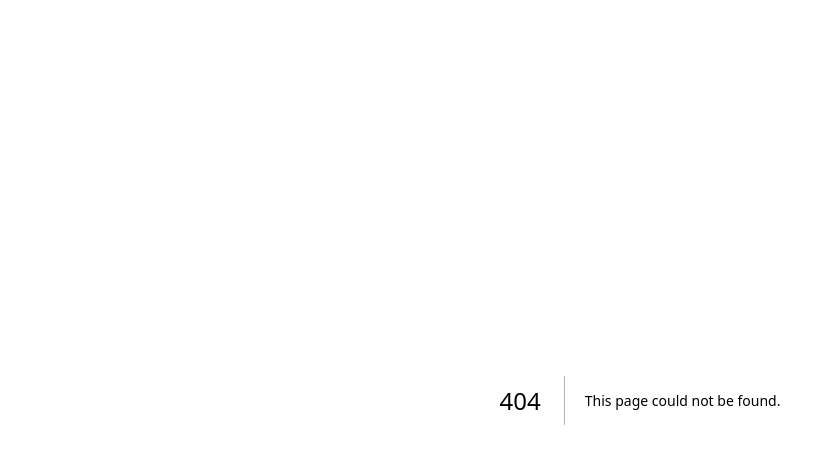
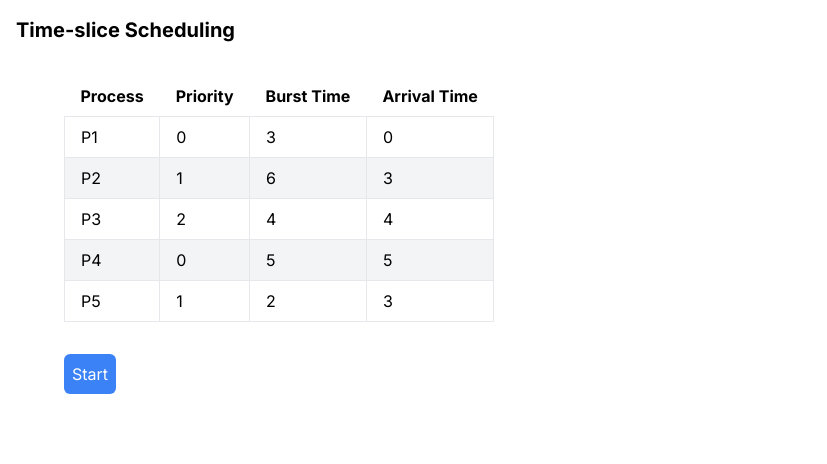
Before and after one commit to Noebody/multilevel_queue, a Next.js app in the folder cpu/: page /timeslice in a window 1280 px wide. Before the commit this address had no page. Shown: the top 464 px of the page, without its empty margins (0-827 px from the left). Built offline with nearby package versions, Linux system fonts and the light colour scheme.

Commit message:
Finalized code

```diff
--- a/cpu/src/app/page.js
+++ b/cpu/src/app/page.js
@@ -1,9 +1,11 @@
 "use client";
 
+import Link from "next/link";
 import { useState, useEffect } from "react";
 
 export default function Home() {
   const [queue, setQueue] = useState([]);
+  const [messages, setMessages] = useState([]);
 
   function createProcess(PID, priority, cpuTime, ioTime) {
     return {
@@ -14,45 +16,43 @@ export default function Home() {
     };
   }
 
-  console.log(queue);
-
   // Function to execute a process for one time unit
-  function executeProcess(process) {
+  async function executeProcess(process) {
     // Print the process being executed
-    console.log(`Executing process ${process.pid}`);
-
-    // Decrement the CPU time
-    setQueue((prev) => {
-      return prev.map((item) => {
-        if (item.pid == process.pid) {
-          return {
-            ...item,
-            cpuTime: item.cpuTime - 1,
-          };
-        }
-        return item;
-      });
+    setMessages((prev) => {
+      return [
+        ...prev,
+        `Executing process ${process.pid} with CPU time ${process.cpuTime}`,
+      ];
     });
 
-    // If CPU time is zero, remove the process from the queue
-    if (process.cpuTime == 0) {
-      console.log(`Process ${process.pid} completed`);
-    }
+    await new Promise((resolve) => {
+      let i = 0;
+      const interval = setInterval(() => {
+        setMessages((prev) => {
+          return [...prev, `${process.cpuTime - i}`];
+        });
+        i++;
+
+        if (i >= process.cpuTime) {
+          setMessages((prev) => {
+            return [...prev, `Process ${process.pid} completed`];
+          });
+
+          clearInterval(interval);
+          resolve();
+        }
+      }, 1000);
+    });
+    setQueue((prev) => {
+      return prev.filter((p) => p.pid !== process.pid);
+    });
   }
 
-  function processQueue() {
-    // If queue is empty, return
-    // if (queue.length == 0) {
-    //   console.log("No more processes to execute");
-    //   return;
-    // }
-
-    // Execute the process at the front of the process
-    queue.forEach((process) => {
-      executeProcess(process);
-    });
-
-    // Execute the next process in the process
+  async function processQueue(queue) {
+    for (const process of queue) {
+      await executeProcess(process);
+    }
   }
 
   useEffect(() => {
@@ -67,101 +67,74 @@ export default function Home() {
     );
   }, []);
 
-  useEffect(() => {
-    processQueue();
-  }, [queue.length]);
-
   return (
     <main className="">
-      <h1>Process Scheduling with Multiple Queues</h1>
+      <h1 className="text-xl font-bold p-4">
+        Fixed Priority Pre-emptive Scheduling
+      </h1>
       <div>
-        <table class="table-auto">
+        <table class="table-auto mx-16 my-4">
           <thead>
             <tr>
               <th class="px-4 py-2">Process</th>
+              <th class="px-4 py-2">Priority</th>
+              <th class="px-4 py-2">Burst Time</th>
               <th class="px-4 py-2">Arrival Time</th>
-              <th class="px-4 py-2">Burst Time</th>
-              <th class="px-4 py-2">Priority</th>
             </tr>
           </thead>
           <tbody>
             <tr>
               <td class="border px-4 py-2">P1</td>
               <td class="border px-4 py-2">0</td>
-              <td class="border px-4 py-2">8</td>
-              <td class="border px-4 py-2">2</td>
+              <td class="border px-4 py-2">3</td>
+              <td class="border px-4 py-2">0</td>
             </tr>
             <tr class="bg-gray-100">
               <td class="border px-4 py-2">P2</td>
               <td class="border px-4 py-2">1</td>
-              <td class="border px-4 py-2">4</td>
-              <td class="border px-4 py-2">1</td>
+              <td class="border px-4 py-2">6</td>
+              <td class="border px-4 py-2">3</td>
             </tr>
             <tr>
               <td class="border px-4 py-2">P3</td>
               <td class="border px-4 py-2">2</td>
-              <td class="border px-4 py-2">9</td>
-              <td class="border px-4 py-2">3</td>
+              <td class="border px-4 py-2">4</td>
+              <td class="border px-4 py-2">4</td>
             </tr>
             <tr class="bg-gray-100">
               <td class="border px-4 py-2">P4</td>
-              <td class="border px-4 py-2">3</td>
+              <td class="border px-4 py-2">0</td>
               <td class="border px-4 py-2">5</td>
-              <td class="border px-4 py-2">2</td>
+              <td class="border px-4 py-2">5</td>
             </tr>
             <tr>
               <td class="border px-4 py-2">P5</td>
-              <td class="border px-4 py-2">4</td>
-              <td class="border px-4 py-2">2</td>
-              <td class="border px-4 py-2">3</td>
-            </tr>
-          </tbody>
-        </table>
-
-        <table class="table-auto">
-          <thead>
-            <tr>
-              <th class="px-4 py-2">Process</th>
-              <th class="px-4 py-2">Arrival Time</th>
-              <th class="px-4 py-2">Burst Time</th>
-              <th class="px-4 py-2">Priority</th>
-            </tr>
-          </thead>
-          <tbody>
-            <tr>
-              <td class="border px-4 py-2">P1</td>
-              <td class="border px-4 py-2">0</td>
-              <td class="border px-4 py-2">8</td>
-              <td class="border px-4 py-2">2</td>
-            </tr>
-            <tr class="bg-gray-100">
-              <td class="border px-4 py-2">P2</td>
               <td class="border px-4 py-2">1</td>
-              <td class="border px-4 py-2">4</td>
-              <td class="border px-4 py-2">1</td>
-            </tr>
-            <tr>
-              <td class="border px-4 py-2">P3</td>
-              <td class="border px-4 py-2">2</td>
-              <td class="border px-4 py-2">9</td>
-              <td class="border px-4 py-2">3</td>
-            </tr>
-            <tr class="bg-gray-100">
-              <td class="border px-4 py-2">P4</td>
-              <td class="border px-4 py-2">3</td>
-              <td class="border px-4 py-2">5</td>
-              <td class="border px-4 py-2">2</td>
-            </tr>
-            <tr>
-              <td class="border px-4 py-2">P5</td>
-              <td class="border px-4 py-2">4</td>
               <td class="border px-4 py-2">2</td>
               <td class="border px-4 py-2">3</td>
             </tr>
           </tbody>
         </table>
       </div>
-      <div>{}</div>
+      <div>
+        <button
+          className="p-2 bg-blue-500 rounded-md text-white mt-4 mx-16 my-4"
+          onClick={() => {
+            processQueue(queue);
+          }}
+        >
+          Start
+        </button>
+        <span className="p-2 bg-blue-500 rounded-md text-white mt-4 mx-16 my-4">
+          <Link href={"/timeslice"}>Next</Link>
+        </span>
+
+        <div className="py-2 mx-16 my-4">
+          {messages.map((message) => (
+            <p>{message}</p>
+          ))}
+        </div>
+      </div>
     </main>
   );
 }
--- /dev/null
+++ b/cpu/src/app/timeslice/page.js
@@ -0,0 +1,260 @@
+"use client";
+
+import { useState, useEffect } from "react";
+
+const page = () => {
+  //--------------------//
+  // Time Slicing Scheduling //
+  //create three queues with different priorities (high, mid, low)
+  const [messages, setMessages] = useState([]);
+  const [seconds, setSeconds] = useState(0);
+  const [intervalId, setIntervalId] = useState(null);
+
+  const [queue, setQueue] = useState({
+    highPrioQueue: [],
+    midPrioQueue: [],
+    lowPrioQueue: [],
+  });
+
+  //   console.log(queue);
+
+  function createProcess(PID, priority, cpuTime, ioTime) {
+    return {
+      pid: PID,
+      priority: priority,
+      cpuTime: cpuTime,
+      ioTime: ioTime,
+      done: false,
+    };
+  }
+
+  useEffect(() => {
+    const array = [
+      createProcess(1, 0, 3, 0),
+      createProcess(2, 1, 6, 3),
+      createProcess(3, 2, 4, 4),
+      createProcess(4, 0, 5, 5),
+      createProcess(5, 1, 2, 7),
+    ];
+    function addProcessToQueue(processes) {
+      // Add the processes to the queue based on priority
+      processes.forEach((process) => {
+        if (process.priority == 2) {
+          setQueue((prev) => {
+            return {
+              ...prev,
+              highPrioQueue: [...prev.highPrioQueue, process],
+            };
+          });
+        } else if (process.priority == 1) {
+          setQueue((prev) => {
+            return {
+              ...prev,
+              midPrioQueue: [...prev.midPrioQueue, process],
+            };
+          });
+        }
+        if (process.priority == 0) {
+          setQueue((prev) => {
+            return {
+              ...prev,
+              lowPrioQueue: [...prev.lowPrioQueue, process],
+            };
+          });
+        }
+      });
+    }
+    addProcessToQueue(array);
+  }, []);
+
+  // Function to execute a process
+  async function executeProcessBySlicing(process) {
+    // Print the process being executed
+    if (process.cpuTime == 0) {
+      setQueue((prev) => {
+        if (process.priority == 2) {
+          return {
+            ...prev,
+            highPrioQueue: prev.highPrioQueue.filter(
+              (p) => p.pid !== process.pid
+            ),
+          };
+        }
+        if (process.priority == 1) {
+          return {
+            ...prev,
+            midPrioQueue: prev.midPrioQueue.filter(
+              (p) => p.pid !== process.pid
+            ),
+          };
+        }
+        if (process.priority == 0) {
+          return {
+            ...prev,
+            lowPrioQueue: prev.lowPrioQueue.filter(
+              (p) => p.pid !== process.pid
+            ),
+          };
+        }
+      });
+      return setMessages((prev) => {
+        return [...prev, `Process ${process.pid} completed`];
+      });
+    }
+    // Decrement the CPU time based on priority
+
+    if (process.priority == 2) {
+      setMessages((prev) => {
+        return [
+          ...prev,
+          `Executing high priority process ${process.pid} with CPU time ${process.cpuTime}`,
+        ];
+      });
+      process.cpuTime -= 1;
+    }
+
+    if (process.priority == 1) {
+      setMessages((prev) => {
+        return [
+          ...prev,
+          `Executing mid priority process ${process.pid} with CPU time ${process.cpuTime}`,
+        ];
+      });
+      process.cpuTime -= 0.5;
+    }
+
+    if (process.priority == 0) {
+      setMessages((prev) => {
+        return [
+          ...prev,
+          `Executing low priority process ${process.pid} with CPU time ${process.cpuTime}`,
+        ];
+      });
+      process.cpuTime -= 0.25;
+    }
+    // If CPU time is zero, remove the process from the queue
+  }
+
+  // Function to process the priority queues
+  function processQueueBySlicing() {
+    // If all queues are empty, return
+    if (
+      queue.highPrioQueue.length == 0 &&
+      queue.midPrioQueue.length == 0 &&
+      queue.lowPrioQueue.length == 0
+    ) {
+      setMessages((prev) => {
+        return [...prev, `All processes completed`];
+      });
+      clearInterval(intervalId);
+      setIntervalId(null);
+      return;
+    }
+
+    // Execute the process at the front of the process
+    setQueue((prev) => {
+      if (prev.highPrioQueue.length > 0) {
+        executeProcessBySlicing(prev.highPrioQueue[0]);
+      }
+
+      if (prev.midPrioQueue.length > 0) {
+        executeProcessBySlicing(prev.midPrioQueue[0]);
+      }
+
+      if (prev.lowPrioQueue.length > 0) {
+        executeProcessBySlicing(prev.lowPrioQueue[0]);
+      }
+      return prev;
+    });
+
+    // Execute the next process in the process
+  }
+
+  return (
+    <div>
+      <h1 className="text-xl font-bold p-4">Time-slice Scheduling</h1>
+      <div>
+        <table class="table-auto mx-16 my-4">
+          <thead>
+            <tr>
+              <th class="px-4 py-2">Process</th>
+              <th class="px-4 py-2">Priority</th>
+              <th class="px-4 py-2">Burst Time</th>
+              <th class="px-4 py-2">Arrival Time</th>
+            </tr>
+          </thead>
+          <tbody>
+            <tr>
+              <td class="border px-4 py-2">P1</td>
+              <td class="border px-4 py-2">0</td>
+              <td class="border px-4 py-2">3</td>
+              <td class="border px-4 py-2">0</td>
+            </tr>
+            <tr class="bg-gray-100">
+              <td class="border px-4 py-2">P2</td>
+              <td class="border px-4 py-2">1</td>
+              <td class="border px-4 py-2">6</td>
+              <td class="border px-4 py-2">3</td>
+            </tr>
+            <tr>
+              <td class="border px-4 py-2">P3</td>
+              <td class="border px-4 py-2">2</td>
+              <td class="border px-4 py-2">4</td>
+              <td class="border px-4 py-2">4</td>
+            </tr>
+            <tr class="bg-gray-100">
+              <td class="border px-4 py-2">P4</td>
+              <td class="border px-4 py-2">0</td>
+              <td class="border px-4 py-2">5</td>
+              <td class="border px-4 py-2">5</td>
+            </tr>
+            <tr>
+              <td class="border px-4 py-2">P5</td>
+              <td class="border px-4 py-2">1</td>
+              <td class="border px-4 py-2">2</td>
+              <td class="border px-4 py-2">3</td>
+            </tr>
+          </tbody>
+        </table>
+
+        <button
+          className="p-2 bg-blue-500 rounded-md text-white mt-4 mx-16 my-4"
+          onClick={() => {
+            if (!intervalId) {
+              const interval = setInterval(() => {
+                processQueueBySlicing();
+                // setSecondsLine((prev) => {
+                //   return [...prev, <div>{prev.length + 1}</div>];
+                // });
+                setSeconds((second) => {
+                  setMessages((prev) => {
+                    return [...prev, `Second: ${second}`];
+                  });
+                  return second + 1;
+                });
+              }, 1000);
+              setIntervalId(interval);
+            } else {
+              clearInterval(intervalId);
+              setIntervalId(null);
+            }
+          }}
+        >
+          {intervalId ? "Stop" : "Start"}
+        </button>
+
+        {/* add a number of  */}
+
+        {messages.map((message, index) => {
+          return (
+            <div key={index} className="py-2 mx-16 my-4">
+              {message}
+            </div>
+          );
+        })}
+      </div>
+    </div>
+  );
+};
+
+export default page;
```
